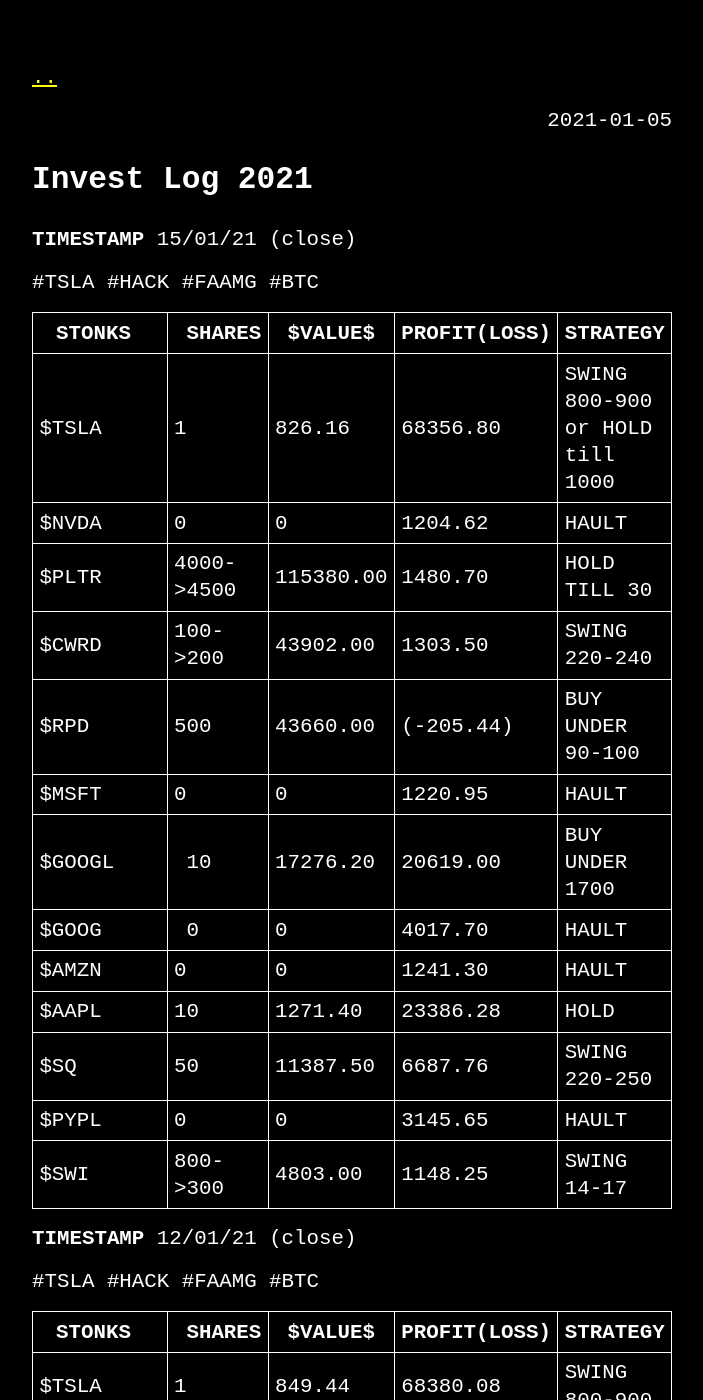
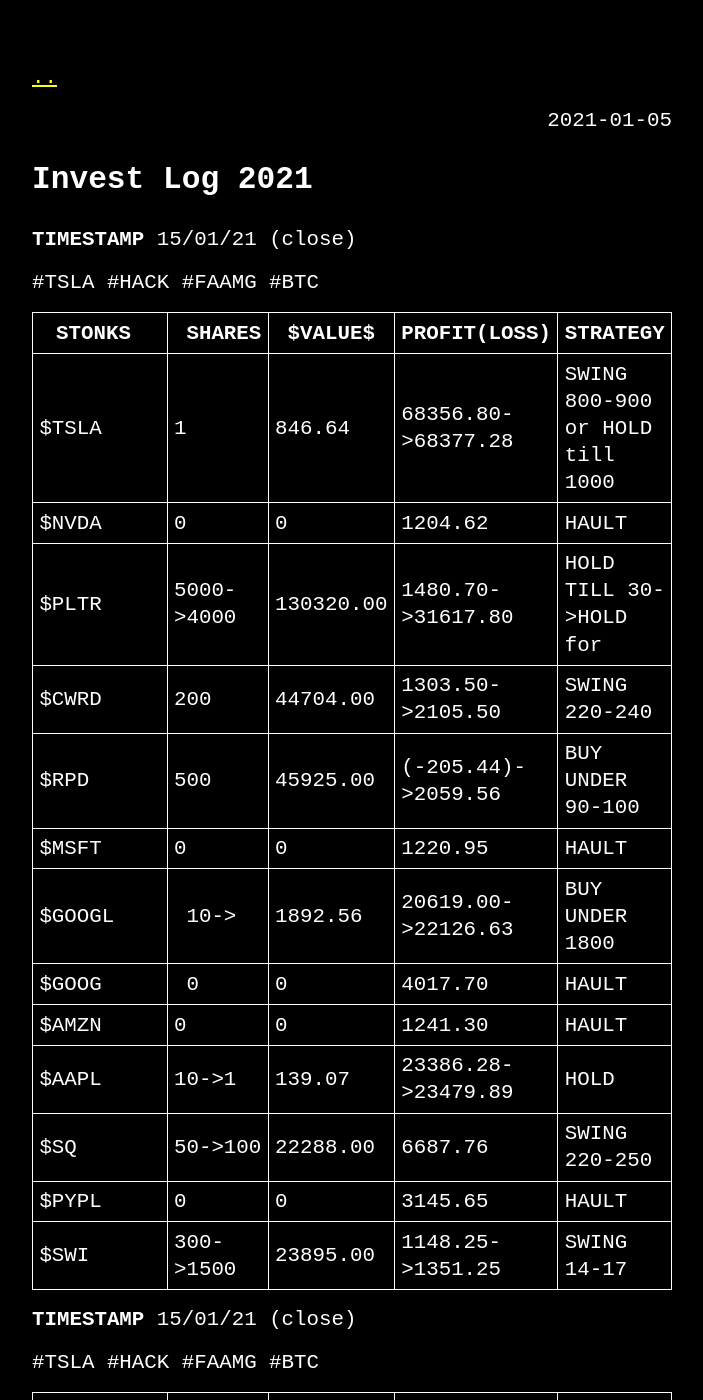
Before and after one commit to sanzomaldini/investlog, a Jekyll site: the page built from _posts/2021-01-05-2021.md, in a window 1280 px wide and 1400 px high. Shown: the whole window, without its empty margins (288-991 px from the left). Built offline with Jekyll 4.4.1, drawn with Linux system fonts in a browser that asks for light colours; some of the changed text lies outside the part shown.

Commit message:
Update 2021-01-05-2021.md

```diff
--- a/_posts/2021-01-05-2021.md
+++ b/_posts/2021-01-05-2021.md
@@ -2,6 +2,26 @@
 layout: post
 title: Invest Log 2021
 ---
+**TIMESTAMP** 15/01/21 (close)
+
+#TSLA #HACK
+ #FAAMG #BTC
+
+| STONKS  | SHARES | $VALUE$ | PROFIT(LOSS) |STRATEGY|
+|----|----|----|----|----|
+| $TSLA  | 1  | 846.64 | 68356.80->68377.28 |SWING 800-900 or HOLD till 1000|
+| $NVDA  | 0  | 0 | 1204.62 |HAULT|
+| $PLTR  | 5000->4000  | 130320.00 | 1480.70->31617.80 |HOLD TILL 30->HOLD for |
+| $CWRD  | 200 | 44704.00 | 1303.50->2105.50 |SWING 220-240 |
+| $RPD   | 500  | 45925.00 | (-205.44)->2059.56 |BUY UNDER 90-100|
+| $MSFT  | 0  | 0 | 1220.95 |HAULT|
+| $GOOGL | 10-> | 1892.56 |	20619.00->22126.63 | BUY UNDER 1800|
+| $GOOG  | 0 | 0 |	4017.70 |HAULT|
+| $AMZN  | 0 | 0 | 1241.30 |HAULT|
+| $AAPL  | 10->1  | 139.07 | 23386.28->23479.89 | HOLD |
+| $SQ    | 50->100 | 22288.00 | 6687.76 |SWING 220-250|
+| $PYPL  | 0  | 0 | 3145.65 |HAULT|
+| $SWI   | 300->1500  |23895.00 | 1148.25->1351.25 |SWING 14-17|
 
 **TIMESTAMP** 15/01/21 (close)
 
```
